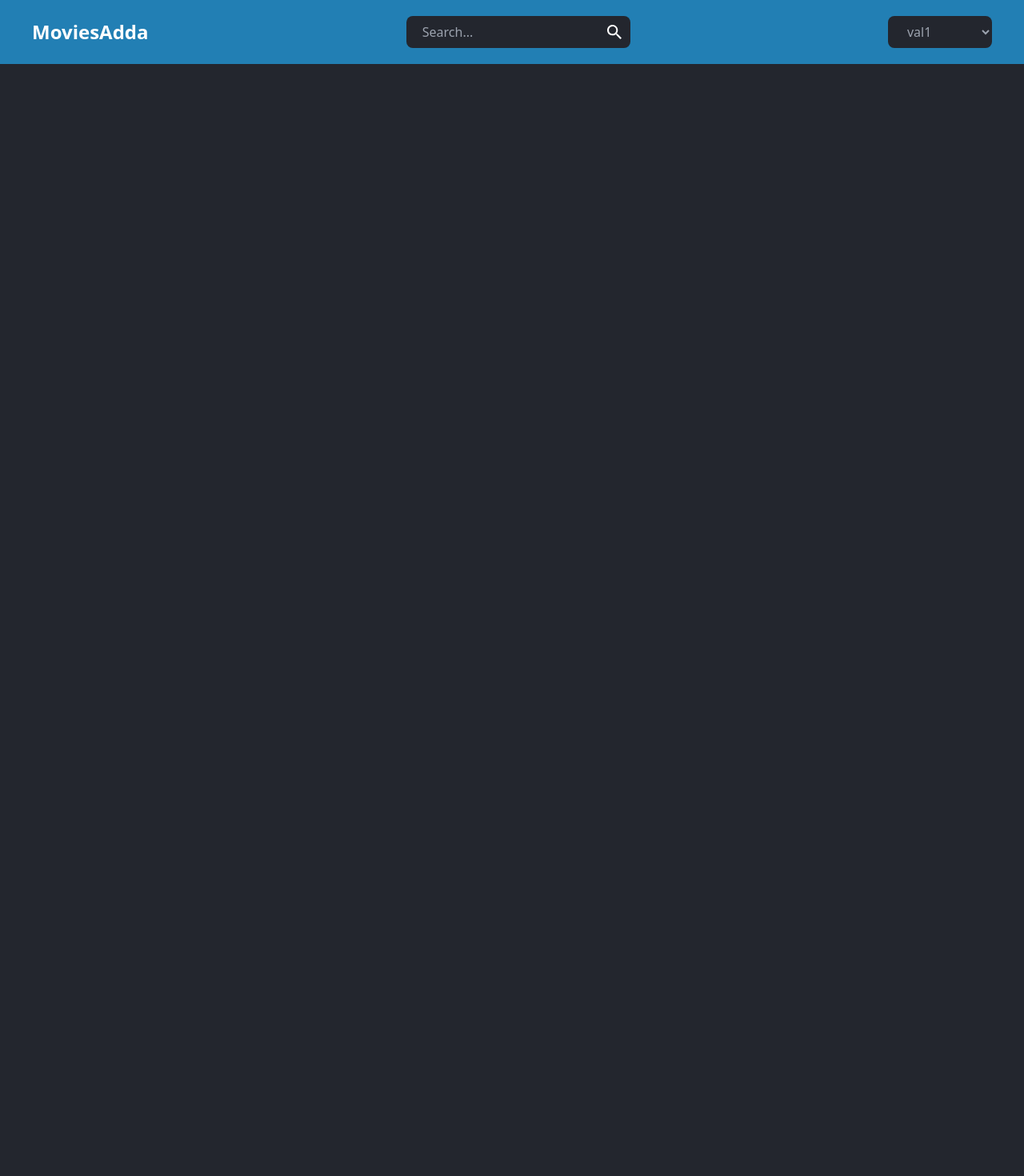
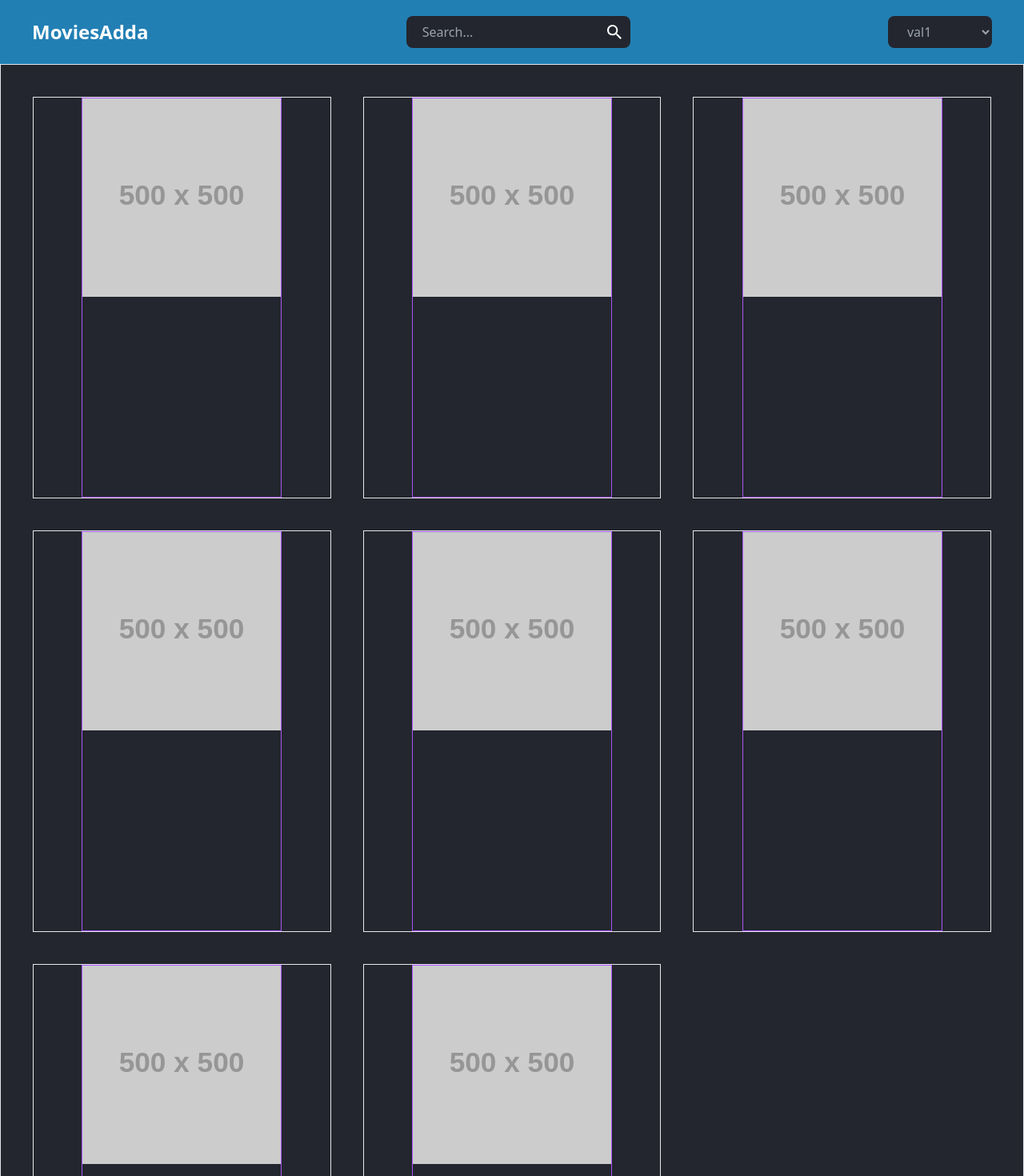
Before and after one commit to CodingAdda0506/Movie-Reommandation-App, a React (Vite) app: page / in a window 1280 px wide. Shown: the top 1470 px of the page at 80% size. Before the commit the page ends 800 px from the top, so only its background shows below. Built offline with nearby package versions, Linux system fonts and the light colour scheme.

Commit message:
Added a grid to movies page

```diff
--- a/src/App.jsx
+++ b/src/App.jsx
@@ -1,10 +1,41 @@
 import React from "react";
 import Navbar from "./components/Navbar/Navbar";
+import Movie from "./components/Movie/Movie";
 
 const App = () => {
+  const styles = {
+    cardCenter: "grid place-content-center border",
+  };
+
   return (
     <>
       <Navbar />
+      <div className="grid h-auto place-content-center gap-10 border px-10 py-10 sm:grid-cols-2 md:grid-cols-3">
+        <div className={styles.cardCenter}>
+          <Movie />
+        </div>
+        <div className={styles.cardCenter}>
+          <Movie />
+        </div>
+        <div className={styles.cardCenter}>
+          <Movie />
+        </div>
+        <div className={styles.cardCenter}>
+          <Movie />
+        </div>
+        <div className={styles.cardCenter}>
+          <Movie />
+        </div>
+        <div className={styles.cardCenter}>
+          <Movie />
+        </div>
+        <div className={styles.cardCenter}>
+          <Movie />
+        </div>
+        <div className={styles.cardCenter}>
+          <Movie />
+        </div>
+      </div>
     </>
   );
 };
--- a/src/components/Movie/Movie.jsx
+++ b/src/components/Movie/Movie.jsx
@@ -1,7 +1,17 @@
 import React from "react";
 
 const Movie = () => {
-  return <div>Movie</div>;
+  return (
+    <div className="h-[500px] w-[250px] border border-purple-500">
+      <div className="">
+        <img
+          src="https://dummyimage.com/500x500.png?text=Movie%20Poster"
+          alt=""
+          srcset=""
+        />
+      </div>
+    </div>
+  );
 };
 
 export default Movie;
```
